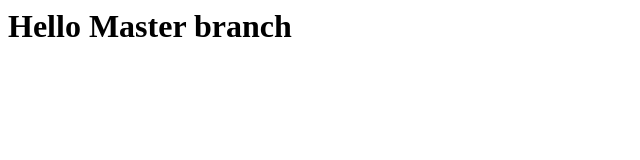
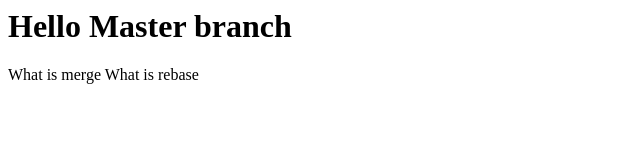
Before and after one commit to dinushadev/git-merge-test, a plain HTML site: page index.html in a window 1280 px wide. Shown: the whole page, without its empty margins (0-640 px from the left). Drawn offline with Linux system fonts and the light colour scheme.

Commit message:
Add index body

```diff
--- a/index.html
+++ b/index.html
@@ -1 +1,5 @@
 <h1>Hello Master branch</h1>
+<body>
+    What is merge
+    What is rebase
+</body>
```
